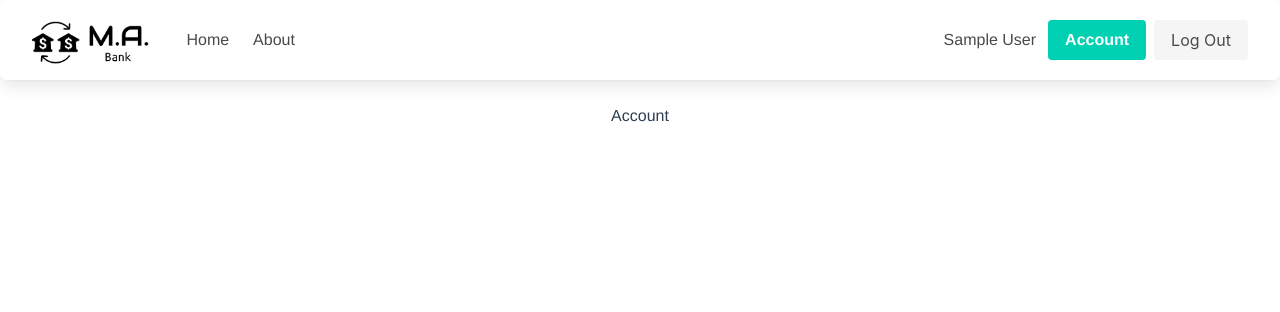
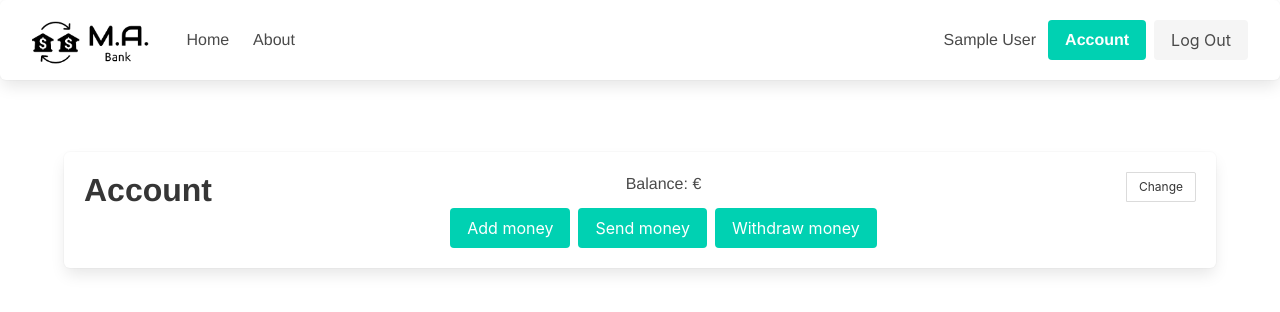
Before and after one commit to modestas9k/ModeBank, a Vue app: page /account in a window 1280 px wide. Shown: the top 312 px of the page. Built offline with nearby package versions, Linux system fonts and the light colour scheme; no server answers; the database is empty; sample sign-in values are in the browser's storage.

Commit message:
#18 display name, current balance, buttons

```diff
--- a/src/views/Account.vue
+++ b/src/views/Account.vue
@@ -1,14 +1,94 @@
 <template>
-  <div class="acc">
-    <h1>Account</h1>
-  </div>
+    <div class="accout section">
+        <div class="container">
+            <div class="box">
+                <h1 class="title is-pulled-left">Account</h1>
+                <div v-if="change" class="field has-addons is-pulled-right">
+                    <div class="control ">
+                        <span class="subtitle  mr-3">
+                            {{ name }}
+                        </span>
+                    </div>
+                    <div class="control">
+                        <button
+                            type="button"
+                            v-on:click="change = !change"
+                            class="button  is-small"
+                        >
+                            Change
+                        </button>
+                    </div>
+                </div>
+                <div v-else class="field has-addons">
+                    <div class="control">
+                        <input type="text" v-model="name" class="input" />
+                    </div>
+                    <div class="control">
+                        <button
+                            type="button"
+                            v-on:click="update"
+                            class="button is-primary"
+                        >
+                            Change
+                        </button>
+                    </div>
+                </div>
+                <div class="field">
+                    <span>Balance: {{ balance }} €</span>
+                </div>
+                <div class="buttons is-centered">
+                    <button type="button" class="button is-primary">
+                        Add money
+                    </button>
+                    <button type="button" class="button is-primary">
+                        Send money
+                    </button>
+                    <button type="button" class="button is-primary">
+                        Withdraw money
+                    </button>
+                </div>
+            </div>
+        </div>
+    </div>
 </template>
 
 <script>
+import firebase from "firebase/app";
+import "firebase/firestore";
+import "firebase/auth";
 export default {
-  name: "Account"
+    name: "Account",
+    data() {
+        return {
+            name: "",
+            change: true,
+            balance: "",
+        };
+    },
+    methods: {
+        update() {
+            firebase
+                .firestore()
+                .collection("users")
+                .doc(firebase.auth().currentUser.uid)
+                .update({ name: this.name });
+            this.change = true;
+        },
+    },
+    beforeMount() {
+        firebase
+            .firestore()
+            .collection("users")
+            .doc(firebase.auth().currentUser.uid)
+            .get()
+            .then(
+                (item) => (
+                    (this.name = item.data().name),
+                    (this.balance = item.data().balance)
+                )
+            );
+    },
 };
 </script>
 
-<style>
-</style>
+<style></style>
```
